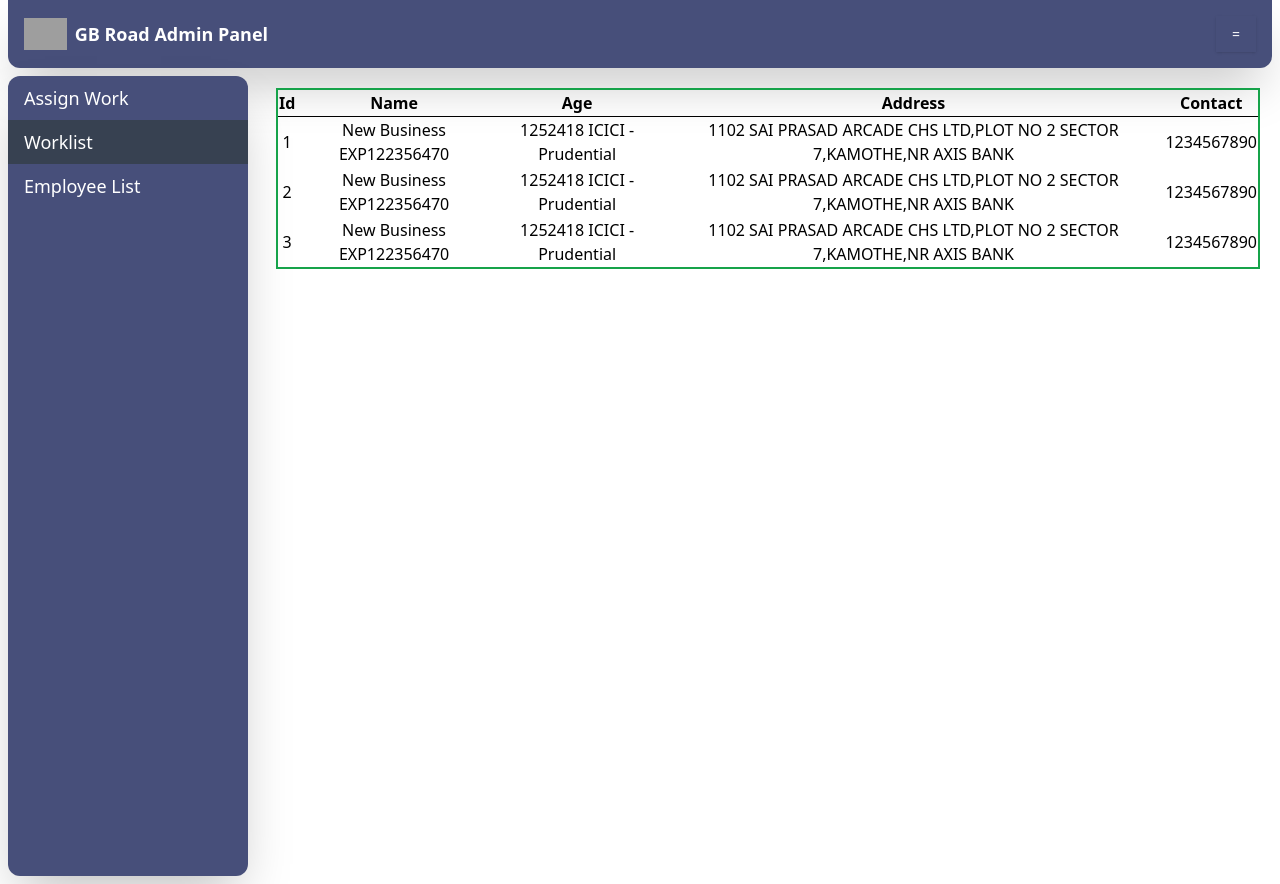
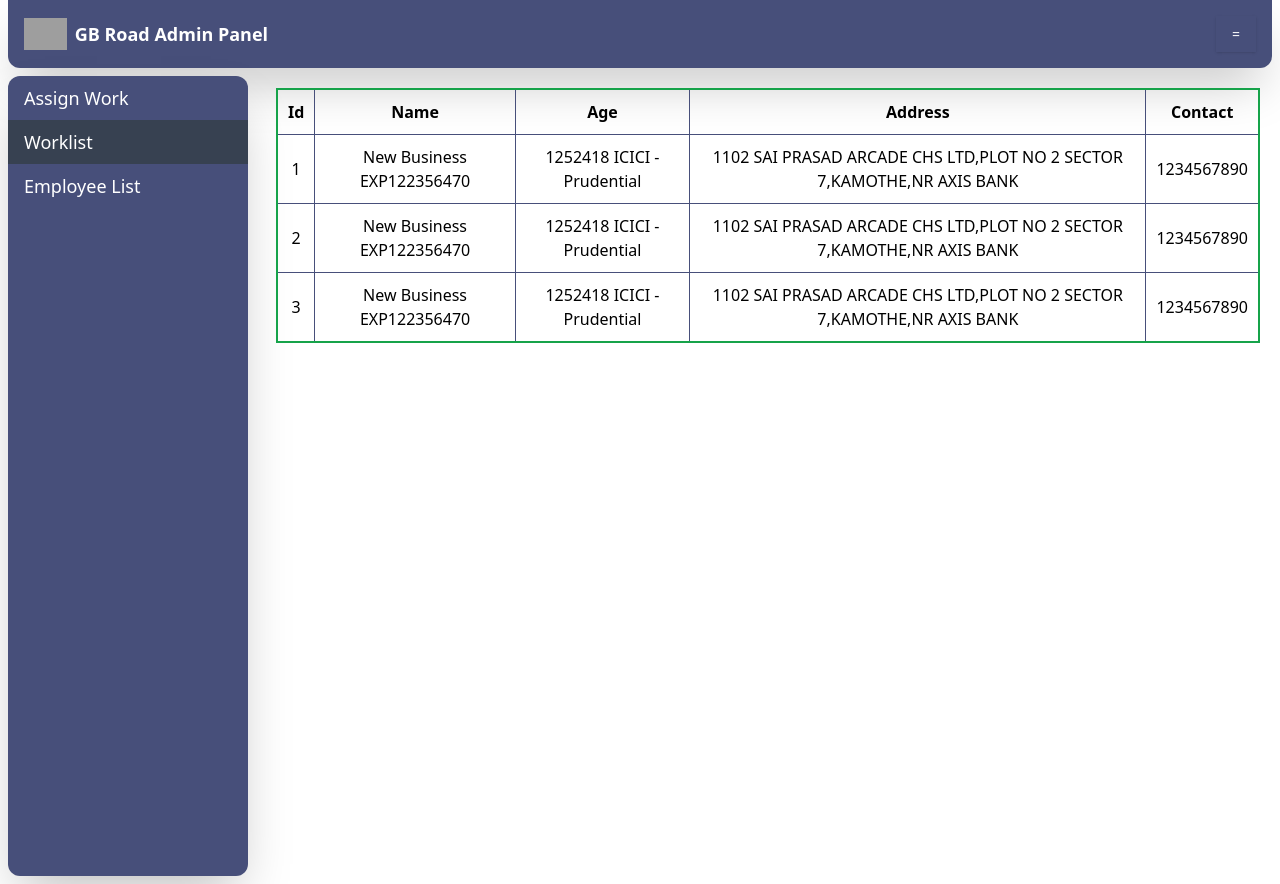
Before and after one commit to Meet2054/Project, a React (Vite) app: page / in a window 1280 px wide. Both pictures are taken after a click on the link "Worklist". Built offline with nearby package versions, Linux system fonts and the light colour scheme; grey boxes are pictures that could not be loaded.

Commit message:
Employee_Worklist_update_1

```diff
--- a/src/Admin/Employee.jsx
+++ b/src/Admin/Employee.jsx
@@ -8,22 +8,28 @@ const data = [
 ]
 
 const Employee = () => {
+  const thTdStyle = {
+    border: '1px solid #474F7A',
+    padding: '10px',
+    textAlign: 'center',
+    borderRadius: '10px',
+  };
   return <div>
   <div className="App">
           <table className="border-2 border-solid border-green-600 w-[100%] h-200">
-          <tr className='text-center'>
-                    <th className='border-b border-solid border-black text-center'>Id</th>
-                    <th className='border-b border-solid border-black text-center'>Name</th>
-                    <th className='border-b border-solid border-black'>Email</th>
-                    <th className='border-b border-solid border-black'>Contact</th>
+          <tr className='text-center bg-[#f2f2f2]'>
+                    <th style={thTdStyle}>Id</th>
+                    <th  style={thTdStyle}>Name</th>
+                    <th  style={thTdStyle}>Email</th>
+                    <th  style={thTdStyle}>Contact</th>
                 </tr>
                 {data.map((val, key) => {
                     return (
                         <tr key={key} >
-                            <td className='text-center'>{val.id}</td>
-                            <td className='text-center'>{val.name}</td>
-                            <td className='text-center'>{val.email}</td>
-                            <td className='text-center'>{val.contact}</td>
+                            <td  style={thTdStyle}>{val.id}</td>
+                            <td  style={thTdStyle}>{val.name}</td>
+                            <td  style={thTdStyle}>{val.email}</td>
+                            <td  style={thTdStyle}>{val.contact}</td>
 
                         </tr>
                     )
--- a/src/Admin/WorkList.jsx
+++ b/src/Admin/WorkList.jsx
@@ -8,24 +8,32 @@ const data = [
 ]
 
 const Employee = () => {
+
+  const thTdStyle = {
+    border: '1px solid #474F7A',
+    padding: '10px',
+    textAlign: 'center',
+    borderRadius: '10px',
+  };
+
   return <div>
   <div className="App">
           <table className="border-2 border-solid border-green-600 w-[100%] h-200">
           <tr className='text-center'>
-                    <th className='border-b border-solid border-black text-center'>Id</th>
-                    <th className='border-b border-solid border-black text-center'>Name</th>
-                    <th className='border-b border-solid border-black'>Age</th>
-                    <th className='border-b border-solid border-black'>Address</th>
-                    <th className='border-b border-solid border-black'>Contact</th>
+                    <th style={thTdStyle}>Id</th>
+                    <th style={thTdStyle}>Name</th>
+                    <th style={thTdStyle}>Age</th>
+                    <th style={thTdStyle}>Address</th>
+                    <th style={thTdStyle}>Contact</th>
                 </tr>
                 {data.map((val, key) => {
                     return (
                         <tr key={key} >
-                            <td className='text-center'>{val.id}</td>
-                            <td className='text-center'>{val.Businessname}</td>
-                            <td className='text-center'>{val.age}</td>
-                            <td className='text-center'>{val.address}</td>
-                            <td className='text-center'>{val.contact}</td>
+                            <td style={thTdStyle}>{val.id}</td>
+                            <td style={thTdStyle}>{val.Businessname}</td>
+                            <td style={thTdStyle}>{val.age}</td>
+                            <td style={thTdStyle}>{val.address}</td>
+                            <td style={thTdStyle}>{val.contact}</td>
 
                         </tr>
                     )
```
